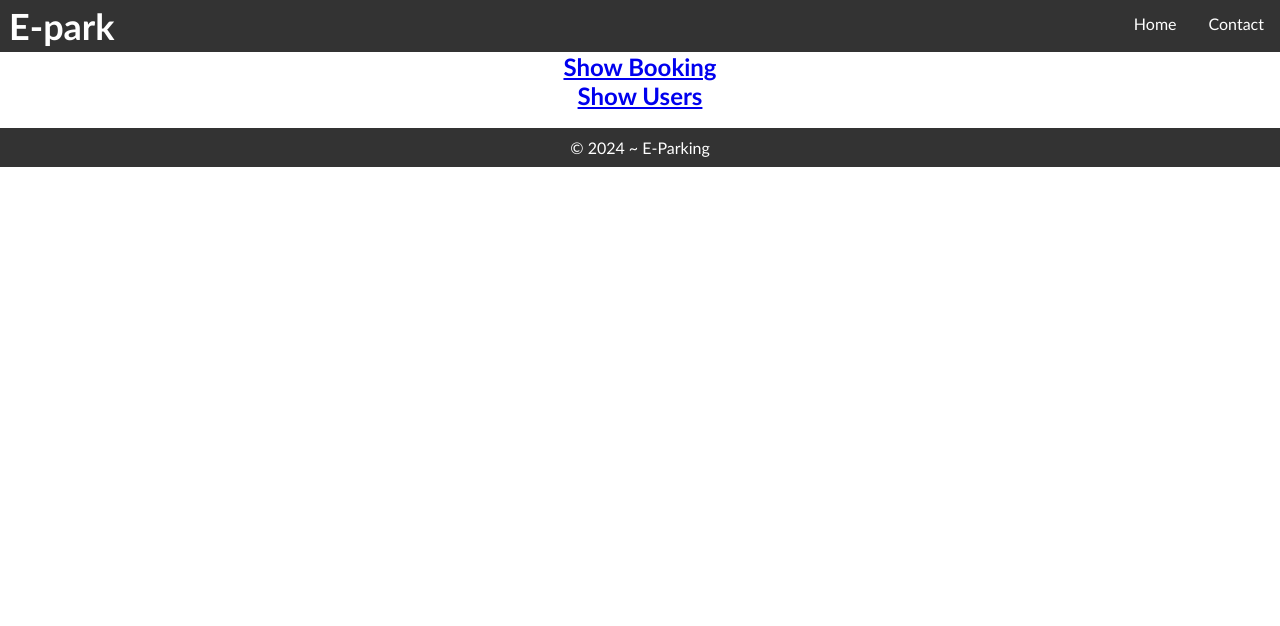
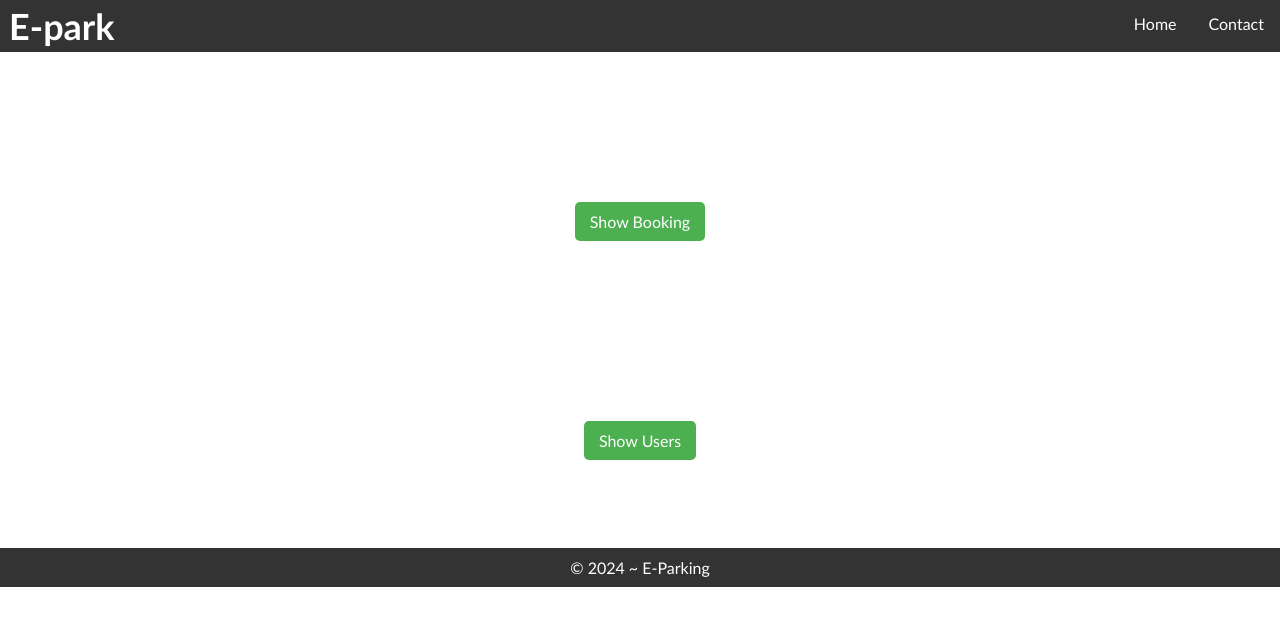
Before and after one commit to dhirajbantawarai/Epark, a React (Create React App) app in the folder client/: page /admin in a window 1280 px wide. Shown: the top 626 px of the page. Built offline with nearby package versions, Linux system fonts and the light colour scheme.

Commit message:
some chngs

```diff
--- a/client/src/components/Admin/Admin.js
+++ b/client/src/components/Admin/Admin.js
@@ -1,17 +1,19 @@
-import React from 'react'
-import {NavLink} from 'react-router-dom';
+import React from 'react';
+import { NavLink } from 'react-router-dom';
+import '../../styles/admin.css';
+
 
 export const Admin = () => {
   return (
-    <>
-    <NavLink to="/managebooking">
-        <h2>Show Booking</h2>
-    </NavLink>
-    <NavLink to="/manageusers">
-        <h2>Show Users</h2>
-    </NavLink>
-    <br></br>
-    <br></br>
-    </>
-  )
-}
+    <div className="admin-container">
+      <NavLink to="/managebooking">
+        <button className="admin-button">Show Booking</button>
+      </NavLink>
+      <NavLink to="/manageusers">
+        <button className="admin-button">Show Users</button>
+      </NavLink>
+      <br />
+      <br />
+    </div>
+  );
+};
--- a/client/src/components/Profile.js
+++ b/client/src/components/Profile.js
@@ -32,30 +32,34 @@ export const Profile = () => {
       fetchData();
     }
   }, []);
-  const handlecancel =()=>{
+  const handlecancel = () => {
     setEditMode(false);
-  }
+  };
 
-  const handlesave =async()=>{
-
+  const handlesave = async () => {
     try {
-      const response = await fetch(`http://localhost:9000/api/user/id/${userid}`, {
-        method: 'PUT',
+      const response = await fetch(
+        `http://localhost:9000/api/user/id/${userid}`,
+        {
+          method: "PUT",
           headers: {
-          'Content-Type': 'application/json'
+            "Content-Type": "application/json",
           },
           body: JSON.stringify(userData),
-      });
+        }
+      );
 
       if (response.ok) {
         alert("Profile Updated");
         const fetchUserDetails = async () => {
           try {
-            const response = await fetch(`http://localhost:9000/api/user/id/${userid}`);
+            const response = await fetch(
+              `http://localhost:9000/api/user/id/${userid}`
+            );
             const data = await response.json();
             setUserData(data.user);
           } catch (error) {
-            alert('Error fetching user details:'+error);
+            alert("Error fetching user details:" + error);
             // Handle error (show alert, redirect, etc.)
           }
         };
@@ -67,17 +71,16 @@ export const Profile = () => {
         const responseData = await response.json();
 
         // Display the error message in an alert
-        alert('Cannot update: ' + responseData.message);
+        alert("Cannot update: " + responseData.message);
       }
     } catch (error) {
-      alert('Error updating user details:'+error);
+      alert("Error updating user details:" + error);
       // Handle other types of errors (e.g., network issues)
       // You might want to show an alert or perform other error handling here
     }
 
-
     setEditMode(false);
-  }
+  };
   const handleInputChange = (key, value) => {
     setUserData((prevData) => ({ ...prevData, [key]: value }));
   };
@@ -86,7 +89,6 @@ export const Profile = () => {
     if (!userData) {
       return <p>Loading...</p>;
     }
-
 
     const { _id, email, phone, username, answer, question } = userData;
 
@@ -105,46 +107,44 @@ export const Profile = () => {
               </tr>
             </thead>
             <tbody>
-            {
-              isEditMode===false?(
-
+              {isEditMode === false ? (
                 <tr>
                   <td>{_id}</td>
                   <td>{username}</td>
                   <td>{email}</td>
                   <td>{phone}</td>
-              <td>{answer}</td><td>{question}</td>
+                  <td>{answer}</td>
+                  <td>{question}</td>
 
                   <button onClick={() => handleEdit(_id)}>Edit</button>
+                </tr>
+              ) : (
+                <tr>
+                  {Object.entries(userData).map(([key, value]) => (
+                    <td>
+                      {key === "_id" || key === "question" ? (
+                        <span>{value}</span>
+                      ) : (
+                        <input
+                          type="text"
+                          name={key}
+                          value={
+                            userData[key] !== undefined ? userData[key] : value
+                          }
+                          onChange={(e) =>
+                            handleInputChange(key, e.target.value)
+                          }
+                        />
+                      )}
+                    </td>
+                  ))}
 
+                  <button onClick={() => handlesave()}>Save</button>
+                  <br></br>
+                  <br></br>
+                  <button onClick={() => handlecancel()}>Cancel</button>
                 </tr>
-              ):
-              (
-                <tr>
-                {
-                  Object.entries(userData).map(([key,value]) => (
-                  <td>
-                  {
-                    key==="_id" || key ==="question"? <span>{value}</span>:(
-                    <input type="text" name={key} value={userData[key] !== undefined ? userData[key] : value}
-                    onChange={(e) => handleInputChange(key, e.target.value)}
-                    />)
-                  }
-
-                  </td>
-
-                  ))
-                }
-
-                  <button onClick={()=>handlesave()}>Save</button>
-                  <br></br><br></br>
-                  <button onClick={()=>handlecancel()}>Cancel</button>
-
-              </tr>
-
-
-              )
-            }
+              )}
             </tbody>
           </table>
         </div>
--- /dev/null
+++ b/client/src/styles/admin.css
@@ -0,0 +1,29 @@
+/* styles/admin.css */
+
+.admin-container {
+  background-color: white;
+  padding: 20px;
+  display: flex;
+  flex-direction: column;
+  align-items: center; /* Center items horizontally */
+  justify-content: center; /* Center items vertically */
+}
+
+.admin-button {
+  background-color: #4caf50;
+  color: white;
+  border: none;
+  padding: 10px 15px;
+  text-align: center;
+  text-decoration: none;
+  display: inline-block;
+  font-size: 16px;
+  cursor: pointer;
+  border-radius: 5px;
+  margin: 130px; /* Adjust margin as needed */
+  margin-bottom: 50px;
+}
+
+.admin-button:hover {
+  background-color: gray;
+}
```
Also changed, not shown: client/src/components/Book.js (+36 -31 lines), 1 other file (tests, documents, lock files or other folders). Lines whose indentation alone changed are shown as unchanged.
